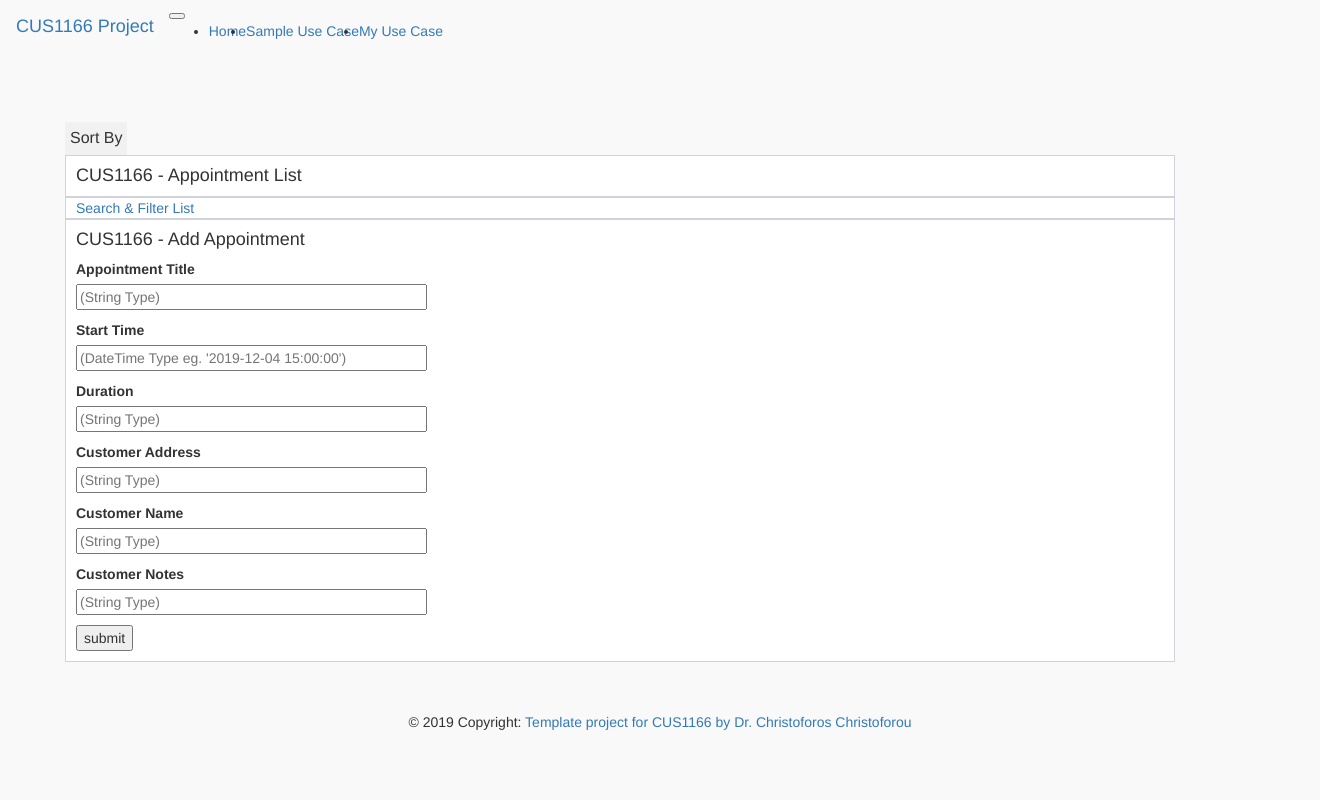
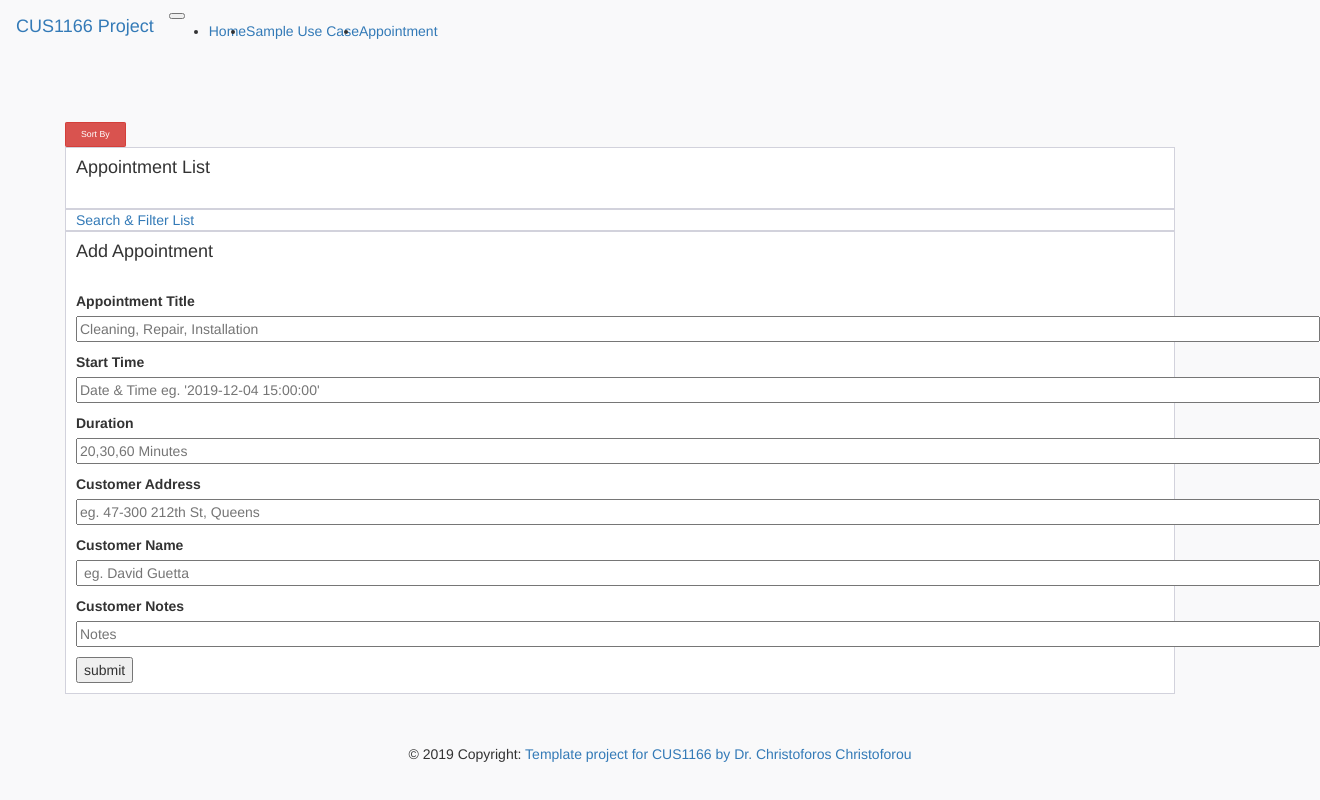
Before and after one commit to mariyamelshrieff/CUS1166_Project_Template-master, a Flask app: page /appointmentlist/1/ in a window 1320 px wide. Run offline with Flask 2, Linux system fonts and the light colour scheme; data that the repository does not hold is empty; some libraries are stand-ins or nearby versions.

Commit message:
Updates in appointments

```diff
--- a/app/main/routes.py
+++ b/app/main/routes.py
@@ -88,6 +88,7 @@ def appointmentlist(sortby):
         # Get the data from the form, and add it to the database.
         new_appointment = Appointment(appointment_title=form.appointment_title.data,
                                       appointment_start_date=form.appointment_start_date.data,
+                                      appointment_start_Time=form.appointment_start_Time,
                                       appointment_duration = form.appointment_duration.data,
                                       appointment_location = form.appointment_location.data,
                                       customer_name = form.customer_name.data,
@@ -141,7 +142,7 @@ def appointment(appointment_id):
         db.session.commit()
 
     appointment=Appointment.query.filter(Appointment.appointment_id == appointment_id).one()
-    return render_template("main/appointment.html",appointment = appointment,form= form, appointment_id=appointment_id)
+    return render_template("main/ScheduleAppointment.html", appointment = appointment, form= form, appointment_id=appointment_id)
 
 @bp.route('/appointmentsearch/<int:filterby>', methods=['GET','POST'])
 def search_appointment(filterby):
--- a/app/static/css/dropdown.css
+++ b/app/static/css/dropdownButton.css
@@ -1,7 +1,7 @@
 /* Dropdown Button */
 .dropbtn {
-  background-color: #f1f1f1;
-  padding: 5px;
+  background-color: #cff1d4;
+  padding: 10px;
   font-size: 16px;
   border: none;
 }
--- a/app/templates/layout.html
+++ b/app/templates/layout.html
@@ -1,4 +1,5 @@
 {% extends "bootstrap/base.html" %}
+
 {% block metas %}
   <meta charset="utf-8">
   <meta name="viewport" content="width=device-width, initial-scale=1, shrink-to-fit=no">
--- a/app/templates/main/appointmentlist.html
+++ b/app/templates/main/appointmentlist.html
@@ -1,13 +1,14 @@
 {% extends "menu.html" %}
 
 {% block main_content %}
-<link rel="stylesheet", type="text/css", href="{{url_for('static', filename='css/dropdown.css')}}">
-<div class="page-content page-container" id="page-content">
+<link rel="stylesheet", type="text/css", href="{{url_for('static', filename='css/dropdownButton.css')}}">
+<div class="page-content page-container" id="page-content" class="container-fluid">
     <div class="padding">
         <div class="row container d-flex justify-content-center">
             <div class="col-lg-12">
                 <div class="dropdown">
-                  <button class="dropbtn">Sort By</button>
+
+                  <button type="button" class="btn btn-danger dropdown-toggle" data-toggle="dropdown" aria-haspopup="true" aria-expanded="false">Sort By</button> <br>
                   <div class="dropdown-content">
                     <a href="{{url_for('main.appointmentlist', sortby=0)}}">Appointment Title</a>
                     <a href="{{url_for('main.appointmentlist', sortby=1)}}">Start Date</a>
@@ -18,7 +19,7 @@
                   </div>
                 </div>
                 <div class="card px-3">
-                    <h4>CUS1166 - Appointment List</h4>
+                    <h4 class="card-header">Appointment List</h4> <br>
 
                     {% for appointment in appointment_list %}
                         <a href="{{url_for('main.appointment', appointment_id=appointment.appointment_id)}}">
@@ -39,55 +40,57 @@
                         <br>
                     {% endfor %}
                 </div>
-                <div class="card px-3">
+                <div class="card px-3" class="card-header">
                   <a href="{{url_for('main.search_appointment', filterby=0)}}">Search & Filter List</a>
                 </div>
-                <div class="card px-3">
-                    <h4>CUS1166 - Add Appointment</h4>
+                <div class="card px-3" >
+                    <h4 class="card-header">Add Appointment</h4> <br>
+
                     <form action="{{url_for('main.appointmentlist', sortby=0)}}" method="POST" novalidate>
                     {{form.hidden_tag()}}
                     <p>
                         {{form.appointment_title.label}}<br>
-                        {{form.appointment_title(size=40, placeholder="(String Type)")}}<br>
+                        {{form.appointment_title(size=150, placeholder="Cleaning, Repair, Installation")}}<br>
                         {% for error in form.appointment_title.errors %}
                         <span style="color: red;">[{{ error }}]</span>
                         {% endfor %}
                     </p>
                     <p>
                         {{form.appointment_start_date.label}}<br>
-                        {{form.appointment_start_date(size=40, placeholder="(DateTime Type eg. '2019-12-04 15:00:00')")}}<br>
+                        {{form.appointment_start_date(size=150, placeholder="Date & Time eg. '2019-12-04 15:00:00' ")}}<br>
                         {% for error in form.appointment_start_date.errors %}
                         <span style="color: red;">[{{ error }} Or wrong data type.]</span>
                         {% endfor %}
                     </p>
                     <p>
                         {{form.appointment_duration.label}}<br>
-                        {{form.appointment_duration(size=40, placeholder="(String Type)")}}<br>
+                        {{form.appointment_duration(size=150, placeholder="20,30,60 Minutes")}}<br>
                         {% for error in form.appointment_duration.errors %}
                         <span style="color: red;">[{{ error }}]</span>
                         {% endfor %}
                     </p>
                     <p>
                         {{form.appointment_location.label}}<br>
-                        {{form.appointment_location(size=40, placeholder="(String Type)")}}<br>
+                        {{form.appointment_location(size=150, placeholder="eg. 47-300 212th St, Queens")}}<br>
                         {% for error in form.appointment_location.errors %}
                         <span style="color: red;">[{{ error }}]</span>
                         {% endfor %}
                     </p>
                     <p>
                         {{form.customer_name.label}}<br>
-                        {{form.customer_name(size=40, placeholder="(String Type)") }}<br>
+                        {{form.customer_name(size=150, placeholder=" eg. David Guetta") }}<br>
                         {% for error in form.customer_name.errors %}
                         <span style="color: red;">[{{ error }}]</span>
                         {% endfor %}
                     </p>
                     <p>
                         {{form.customer_notes.label}}<br>
-                        {{form.customer_notes(size=40, placeholder="(String Type)")}}
+                        {{form.customer_notes(size=150, placeholder="Notes")}}
                         {% for error in form.customer_notes.errors %}
                         <span style="color: red;">[{{ error }}]</span>
                         {% endfor %}
                     </p>
+
                     <p>{{form.submit()}}</p>
                     </form>
                 </div>
--- a/app/templates/menu.html
+++ b/app/templates/menu.html
@@ -1,4 +1,5 @@
 {% extends "layout.html" %}
+
 {%  block menuitems %}
 <li class="nav-item active">
   <a class="nav-link" href="#">Home <span class="sr-only">(current)</span></a>
@@ -7,6 +8,6 @@
   <a class="nav-link" href="{{url_for('main.todolist')}}">Sample Use Case</a>
 </li>
 <li class="nav-item">
-  <a class="nav-link" href="{{url_for('main.appointmentlist', sortby=0)}}">My Use Case</a>
+  <a class="nav-link" href="{{url_for('main.appointmentlist', sortby=0)}}">Appointment</a>
 </li>
 {%  endblock %}
```
Also changed, not shown: app/models.py (+7 -6 lines), app/templates/main/ScheduleAppointment.html (renamed from app/templates/main/appointment.html, +25 -14 lines), app/templates/main/appointmentsearch.html (+14 -7 lines).
